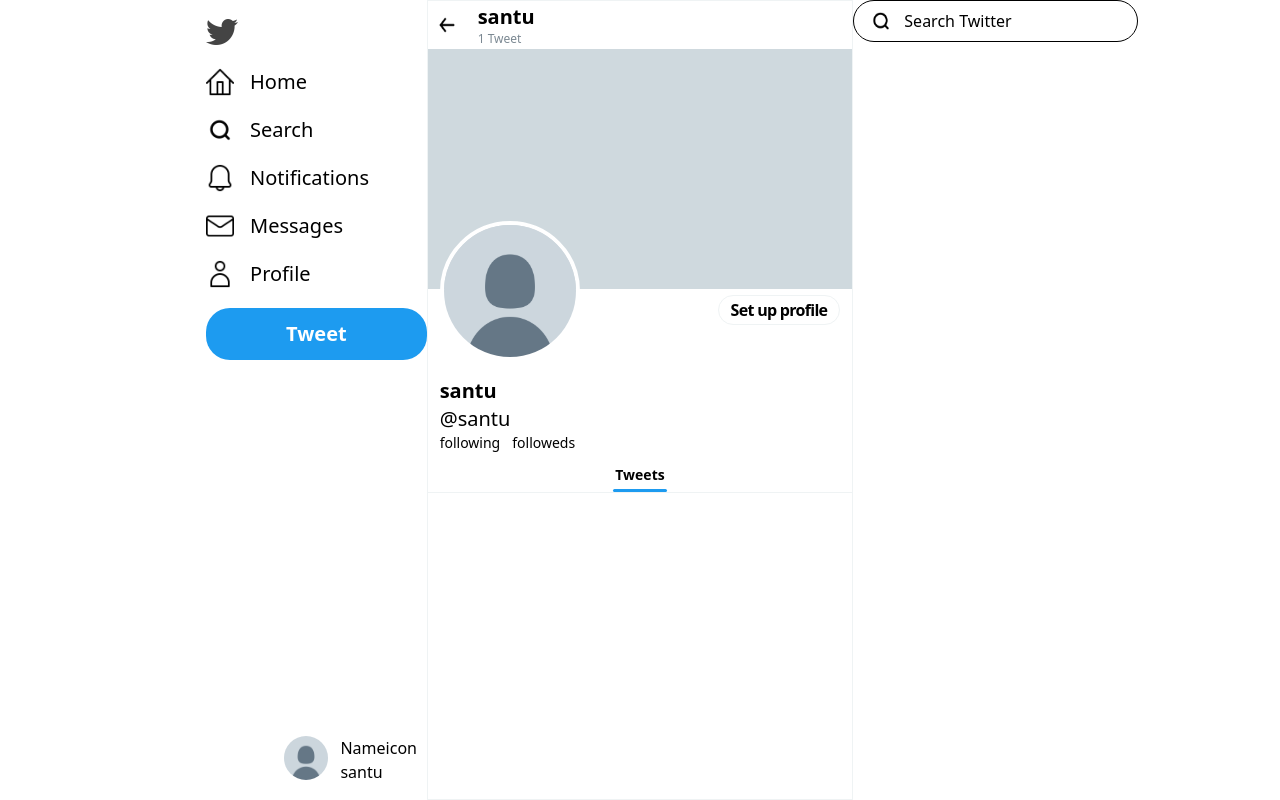
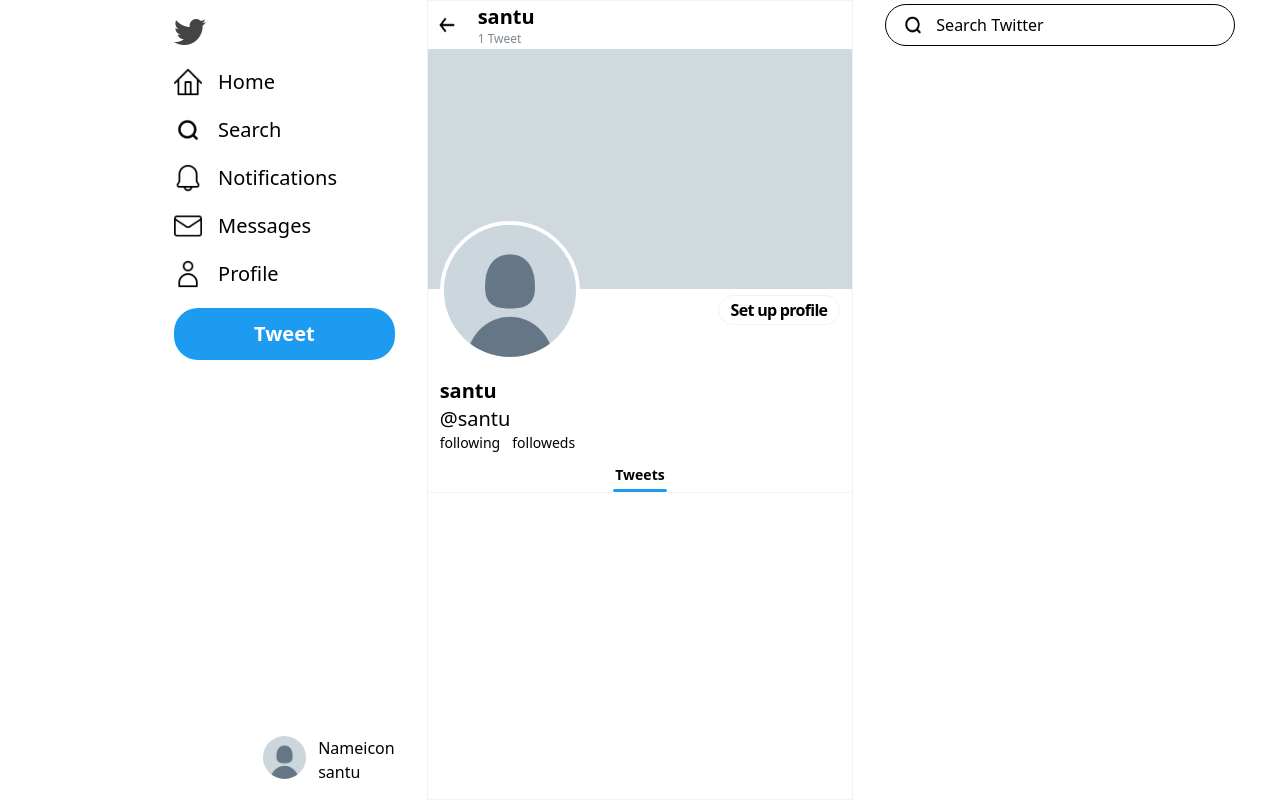
Before and after one commit to SantiZai/twitter-clon-front, a React (Vite) app: page /profile in a window 1280 px wide. Built offline with nearby package versions, Linux system fonts and the light colour scheme.

Commit message:
search bar

```diff
--- a/src/components/containers/Sidebar.tsx
+++ b/src/components/containers/Sidebar.tsx
@@ -20,7 +20,7 @@
     }, [location.pathname, handle])
 
     return !notFound && (
-        <div className='flex flex-col justify-between h-screen py-4'>
+        <div className='flex flex-col justify-between h-screen py-4 pr-8'>
             <GenerateTabs />
             <div className='w-full flex flex-col items-end'>
                 <div className='flex w-1/3'>
--- a/src/components/pages/Profile.tsx
+++ b/src/components/pages/Profile.tsx
@@ -46,8 +46,8 @@
 					</div>
 				</div>
 			</div>
-			<div className="more">
-				<div className='flex w-2/3 py-2 px-4 rounded-3xl gap-3 justify-left border border-black'>
+			<div className="more w-full my-1 pl-8">
+				<div className='search-tab flex py-2 px-4 rounded-3xl gap-3 justify-left border border-black'>
 					<img src={search} width="22px" />
 					<span>Search Twitter</span>
 				</div>
--- a/src/profile_page.css
+++ b/src/profile_page.css
@@ -60,3 +60,7 @@
 	background-color: #1d9bf0;
 	border-radius: 6px;
 }
+
+.search-tab {
+	width: 350px;
+}
```
